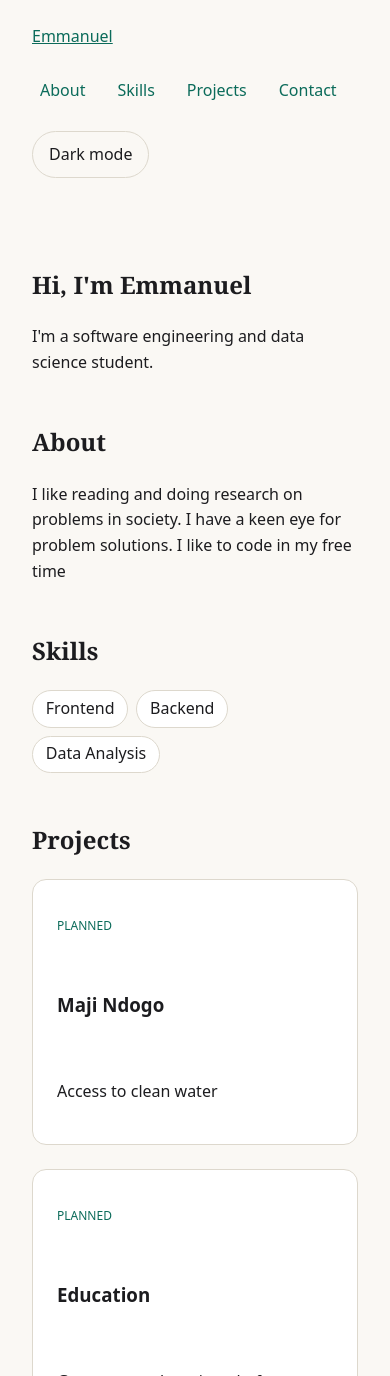
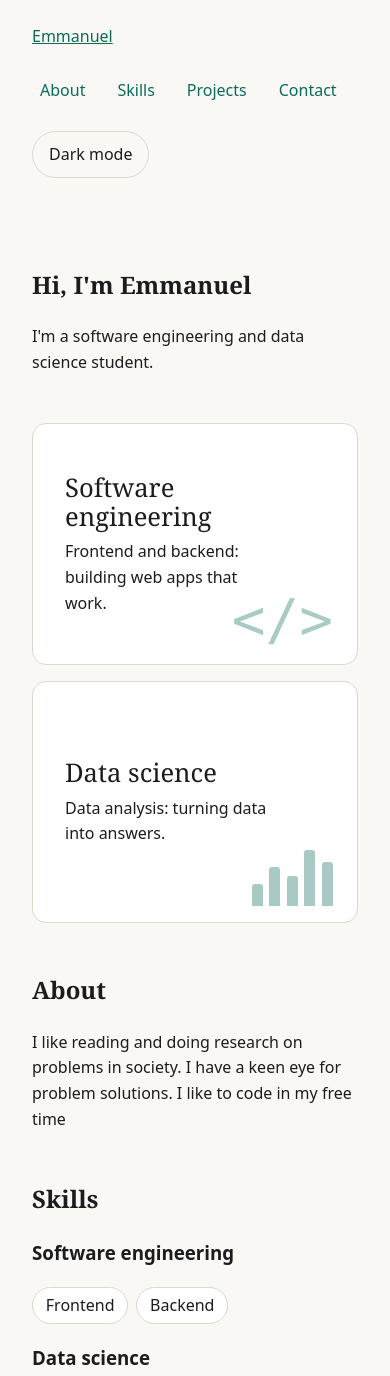
Before and after one commit to erangira-005/Emmanuel_portfolio, a plain HTML site: page index.html in a window 390 px wide. Shown: the top 1376 px of the page. Drawn offline with Linux system fonts and the light colour scheme.

Commit message:
Add split hero for software engineering and data science
- Two link cards under the intro, one per side of my work, that grow on
  hover/keyboard focus (only on devices that can hover) and stack on phones
- Decorative art is aria-hidden; transitions respect prefers-reduced-motion
- Group Skills under "Software engineering" and "Data science" so each
  card has a real place to link to

Co-Authored-By: Claude Sonnet 5.5 <noreply@anthropic.com>
Claude-Session: https://claude.ai/code/session_01UvgfQB9xJkQ5h6wuwd6PFD

```diff
--- a/index.html
+++ b/index.html
@@ -32,6 +32,19 @@
             <p>I'm a software engineering and data science student.</p>
         </section>
 
+        <section class="split" aria-label="My two focus areas">
+            <a class="half" href="#software">
+                <span class="half-title">Software engineering</span>
+                <span class="half-text">Frontend and backend: building web apps that work.</span>
+                <span class="half-art code-art" aria-hidden="true">&lt;/&gt;</span>
+            </a>
+            <a class="half" href="#data">
+                <span class="half-title">Data science</span>
+                <span class="half-text">Data analysis: turning data into answers.</span>
+                <span class="half-art bars" aria-hidden="true"><span></span><span></span><span></span><span></span><span></span></span>
+            </a>
+        </section>
+
         <section id="about">
             <h2>About</h2>
             <p>I like reading and doing research on problems in society. I have a keen eye for problem solutions. I like
@@ -40,9 +53,13 @@
 
         <section id="skills">
             <h2>Skills</h2>
+            <h3 id="software">Software engineering</h3>
             <ul class="chips">
                 <li>Frontend</li>
                 <li>Backend</li>
+            </ul>
+            <h3 id="data">Data science</h3>
+            <ul class="chips">
                 <li>Data Analysis</li>
             </ul>
         </section>
--- a/styles.css
+++ b/styles.css
@@ -142,3 +142,116 @@ button {
     letter-spacing: normal;
     color: var(--accent);
 }
+
+/* Split hero: two doors into the two sides of my work */
+.split {
+    display: flex;
+    flex-direction: column;
+    gap: 1rem;
+}
+
+.half {
+    position: relative;
+    overflow: hidden;
+    display: flex;
+    flex-direction: column;
+    justify-content: center;
+    gap: 0.5rem;
+    min-height: 11rem;
+    padding: 2rem 5.5rem 2rem 2rem;
+    color: var(--text);
+    text-decoration: none;
+    background: var(--surface);
+    border: 1px solid var(--line);
+    border-radius: 14px;
+    transition: flex-grow 0.4s ease, border-color 0.2s ease;
+}
+
+.half-title,
+.half-text {
+    position: relative;
+    z-index: 1;
+}
+
+.half-title {
+    font-family: Georgia, serif;
+    font-size: clamp(1.6rem, 4vw, 2.4rem);
+    line-height: 1.15;
+}
+
+.half-text {
+    max-width: 18rem;
+}
+
+/* Decorative art: hidden from screen readers in the HTML */
+.half-art {
+    position: absolute;
+    right: 1.5rem;
+    bottom: 1rem;
+    z-index: 0;
+    color: var(--accent);
+    opacity: 0.35;
+    transition: opacity 0.3s ease, transform 0.4s ease;
+}
+
+.code-art {
+    font-family: ui-monospace, Consolas, monospace;
+    font-size: 3.5rem;
+    line-height: 1;
+}
+
+.bars {
+    display: flex;
+    align-items: flex-end;
+    gap: 0.4rem;
+    height: 3.5rem;
+}
+
+.bars span {
+    width: 0.7rem;
+    border-radius: 3px 3px 0 0;
+    background: currentColor;
+}
+
+.bars span:nth-child(1) { height: 40%; }
+.bars span:nth-child(2) { height: 70%; }
+.bars span:nth-child(3) { height: 55%; }
+.bars span:nth-child(4) { height: 100%; }
+.bars span:nth-child(5) { height: 80%; }
+
+.half:hover,
+.half:focus-visible {
+    border-color: var(--accent);
+}
+
+.half:hover .half-art,
+.half:focus-visible .half-art {
+    opacity: 1;
+    transform: translateY(-4px);
+}
+
+@media (min-width: 40rem) {
+    .split {
+        flex-direction: row;
+    }
+
+    .half {
+        flex: 1;
+        min-height: 16rem;
+    }
+}
+
+/* Only grow on devices that can really hover (not phones) */
+@media (hover: hover) and (min-width: 40rem) {
+    .half:hover,
+    .half:focus-visible {
+        flex-grow: 1.5;
+    }
+}
+
+@media (prefers-reduced-motion: reduce) {
+    .half,
+    .half-art {
+        transition: none;
+    }
+}
```
